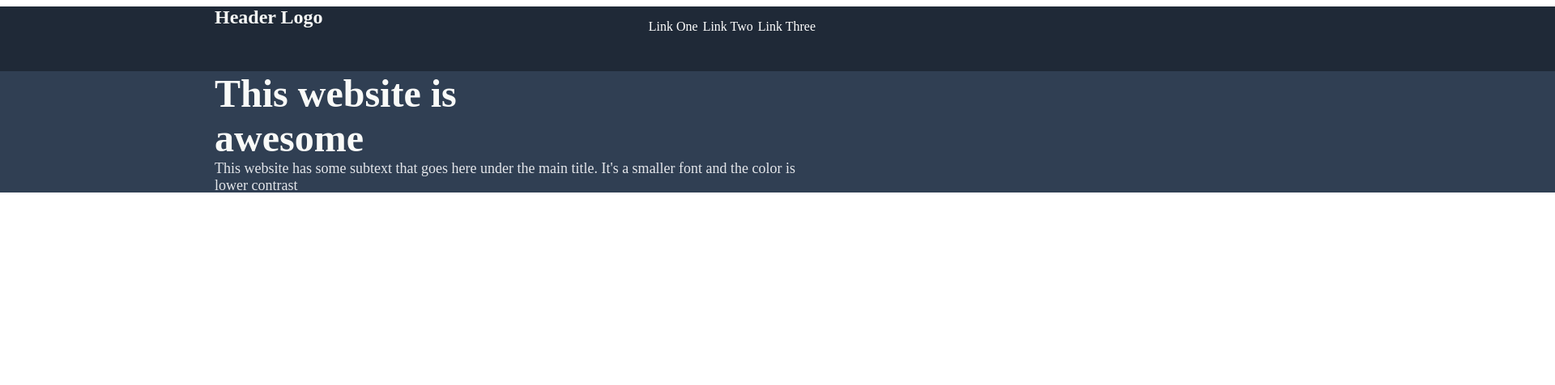
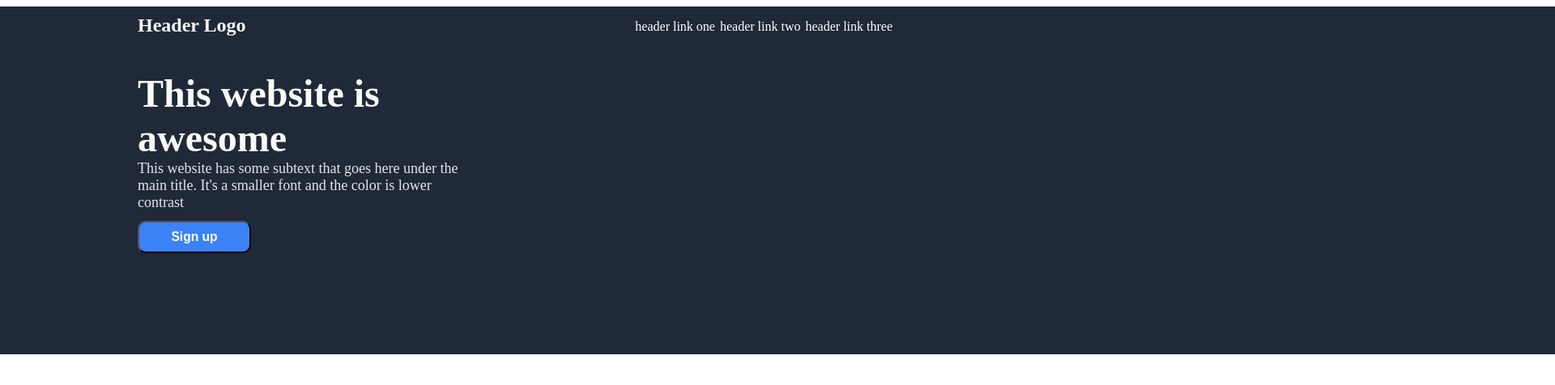
Before and after one commit to INCONSOLATA00/generic-landing, a plain HTML site: page index.html in a window 1280 px wide. Shown: the top 476 px of the page at 81% size, 1920 px wide, since content can reach past the window. Drawn offline with Linux system fonts and the light colour scheme; files that its build step writes are made by us from their sources; files whose address does not match are found by name.

Commit message:
Staged progress for a "sub-container-one"

```diff
--- a/CSS/style.css
+++ b/CSS/style.css
@@ -13,7 +13,7 @@ align-items: center;
 .sub-body-one {
 display: flex;
 flex-direction: column;
-width: 750px;
+width: 940px;
 
 height:  80px;
 background-color:#1f2937;
@@ -27,13 +27,17 @@ padding-right: 100%;
 .sub-body-two { /* OWNS DEDICATED SECTION */
 display: flex;
 flex-direction: column;
-width: 750px;
+width: 940px;
 
-height: 150px;
-background-color: #303f53;
+height: 350px;
+background-color: #1f2937;
 
 padding-left: 100%;
 padding-right: 100%;
+}
+
+.sub-container-one {
+
 }
 
 .ul-wrapper {
@@ -45,6 +49,7 @@ justify-content: space-between;
 /* --------------------*/
 
 .header-logo {
+margin-top: 10px;
 font-size: 24px;
 font-weight: 900;
 color: #F9FAF8;
@@ -63,6 +68,17 @@ color: #E5E7EB;
 
 /* --------------------*/
 
+.button-one {
+margin-top: 12px;
+border-radius: 10px;
+
+height: 40px;
+width: 140px;
+
+background-color: #3b82f6;
+color: white;
+}
+
 .header ul {
 display: flex;
 gap: 6px
@@ -80,3 +96,7 @@ ul {
 padding: 0px;
 margin-right: 8px; /* can edit later if needed */
 }
+
+button, h3 {
+margin: 0px;
+}
--- a/index.html
+++ b/index.html
@@ -18,9 +18,9 @@
             <span class="header-logo">Header Logo</span>
 
             <ul>
-                <li><a>Link One</a></li>
-                <li><a>Link Two</a></li>
-                <li><a>Link Three</a></li>
+                <li><a>header link one</a></li>
+                <li><a>header link two</a></li>
+                <li><a>header link three</a></li>
             </ul>
        </div>
     </div>
@@ -29,12 +29,15 @@
 
 <!-- SECOND BLOCK  -->
 
-<div class="sub-body-two">
+<div class="sub-body-two"> <!-- just the div but not the section within the div -->
 
-<span class="hero-main">This website is<br> awesome</span> <!-- also line break element* -->
-<span class="hero-secondary">This website has some subtext that goes here under the main title. It's a smaller font and the color is lower contrast</span>
+    <div class="sub-container- one">
 
-<!-- <button class="button-one"></button> -->
+        <span class="hero-main">This website is<br> awesome</span> <!-- also line break element* -->
+        <div class="hero-secondary">This website has some subtext that goes here under the<br> main title. It's a smaller font and the color is lower<br> contrast</div>
+        <button class="button-one"><h3>Sign up</h3></button>
+
+    </div>
 
 </div> <!-- sub-body-two -->
 
```
